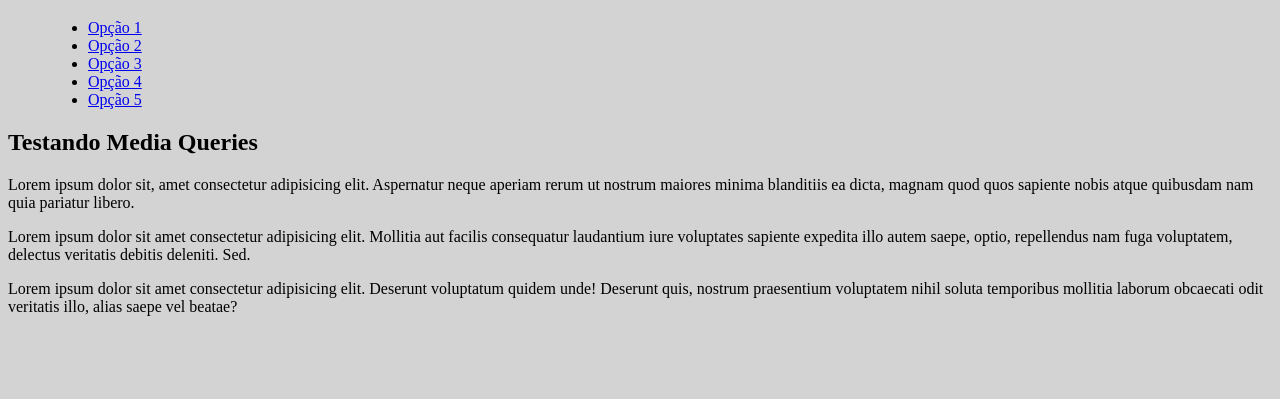
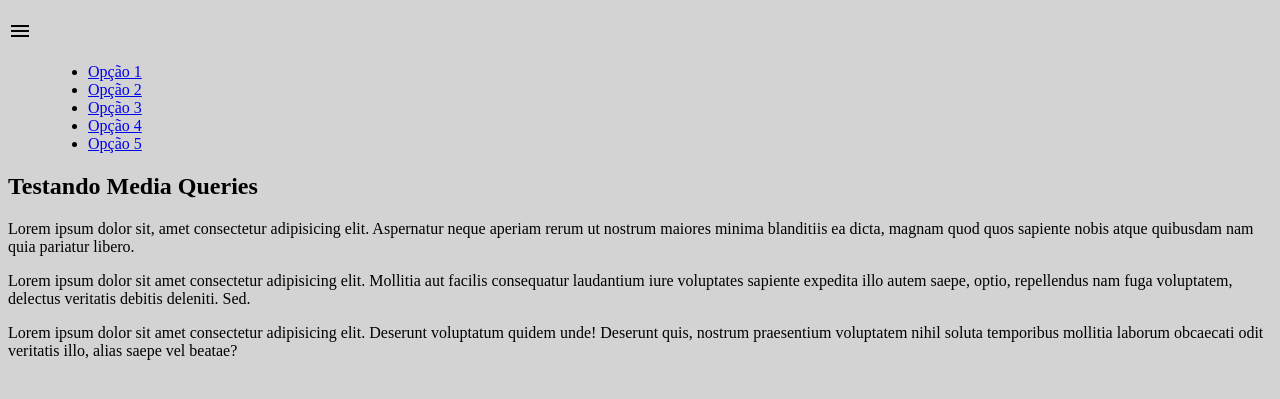
Before and after one commit to wesleysantosprince/html5-css3, a plain HTML site: page M04/EX026/mq005/index.html in a window 1280 px wide. Shown: the part 61-460 px from the top of the page. Drawn offline with Linux system fonts and the light colour scheme.

Commit message:
criei a function do menu

```diff
--- a/M04/EX026/mq005/index.html
+++ b/M04/EX026/mq005/index.html
@@ -4,12 +4,14 @@
     <meta charset="UTF-8">
     <meta name="viewport" content="width=device-width, initial-scale=1.0">
     <title>Media Query</title>
+    <link href="https://fonts.googleapis.com/icon?family=Material+Icons" rel="stylesheet">
     <link rel="stylesheet" href="estilos/style.css">
 </head>
 <body>
     <header>
         <h1>Meu Site</h1>
-        <menu>
+        <i id="burguer" class="material-icons" onclick="clickMenu()">menu</i>
+        <menu id="menu">
             <ul>
                 <li><a href="#">Opção 1</a></li>
                 <li><a href="#">Opção 2</a></li>
@@ -30,5 +32,14 @@
             <p>Lorem ipsum dolor sit amet consectetur adipisicing elit. Deserunt voluptatum quidem unde! Deserunt quis, nostrum praesentium voluptatem nihil soluta temporibus mollitia laborum obcaecati odit veritatis illo, alias saepe vel beatae?</p>
         </article>
     </main>
+    <script>
+        function clickMenu() {
+           if(menu.style.display == 'block') {
+            menu.style.display = 'none'
+           } else {
+            menu.style.display = 'block'
+           }
+        }
+    </script>
 </body>
 </html>
```
